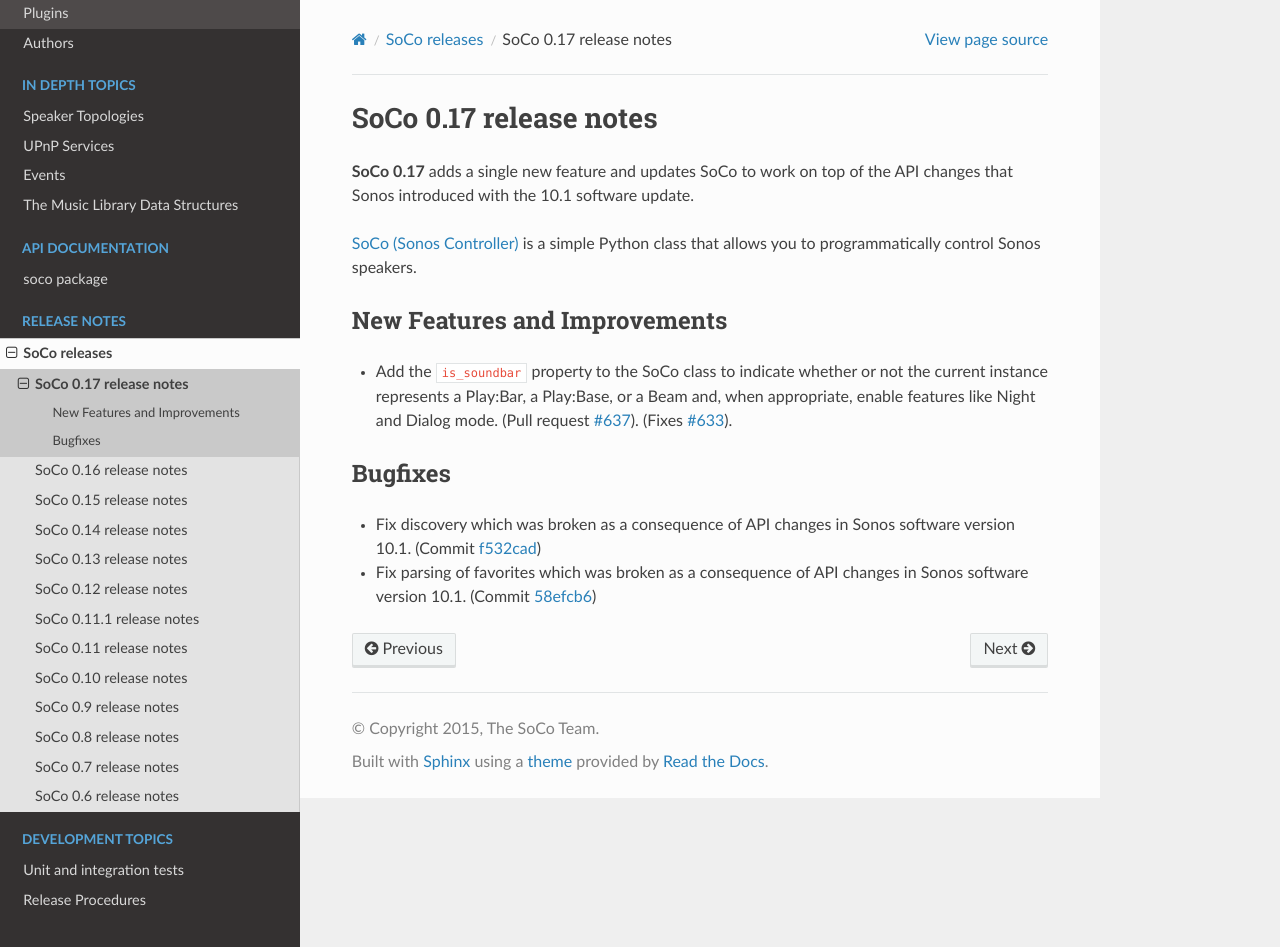
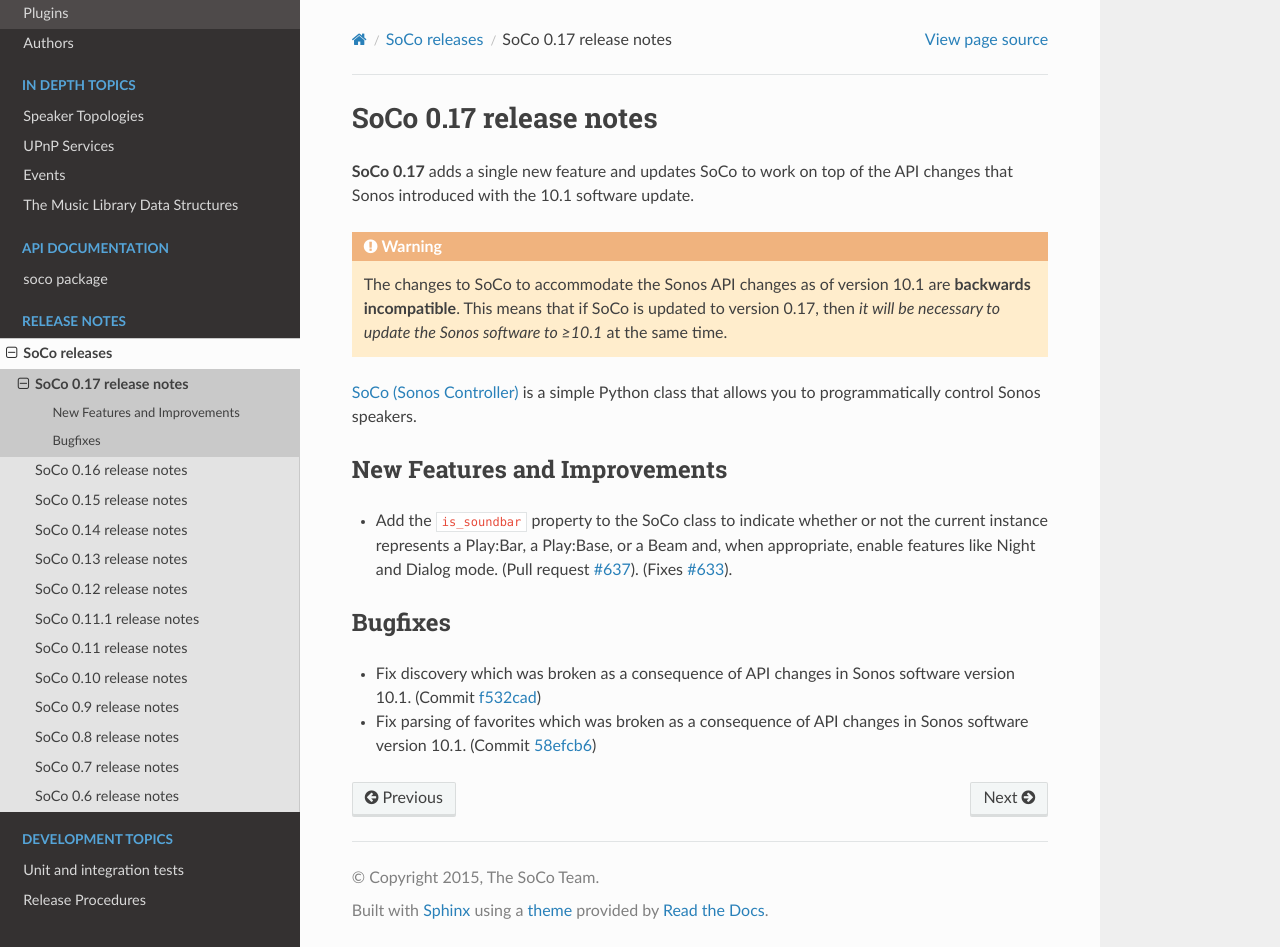
Before and after one commit to SoCo/SoCo, a Sphinx documentation site: the page built from doc/releases/0.17.rst, in a window 1280 px wide and 947 px high. Built offline with Sphinx 7.4.7 and the Read the Docs theme 2.0.0, drawn with Linux system fonts in a browser that asks for light colours.

Commit message:
Add backwards incompatability note to release notes for 0.17

```diff
--- a/doc/releases/0.17.rst
+++ b/doc/releases/0.17.rst
@@ -5,9 +5,15 @@
 top of the API changes that Sonos introduced with the 10.1 software
 update.
 
+.. warning::
+   The changes to SoCo to accommodate the Sonos API changes as of
+   version 10.1 are **backwards incompatible**. This means that if
+   SoCo is updated to version 0.17, then *it will be necessary to
+   update the Sonos software to ≥10.1* at the same time.
+
+
 `SoCo (Sonos Controller) <http://python-soco.com/>`_ is a simple Python class
 that allows you to programmatically control Sonos speakers.
-
 
 New Features and Improvements
 =============================
```
